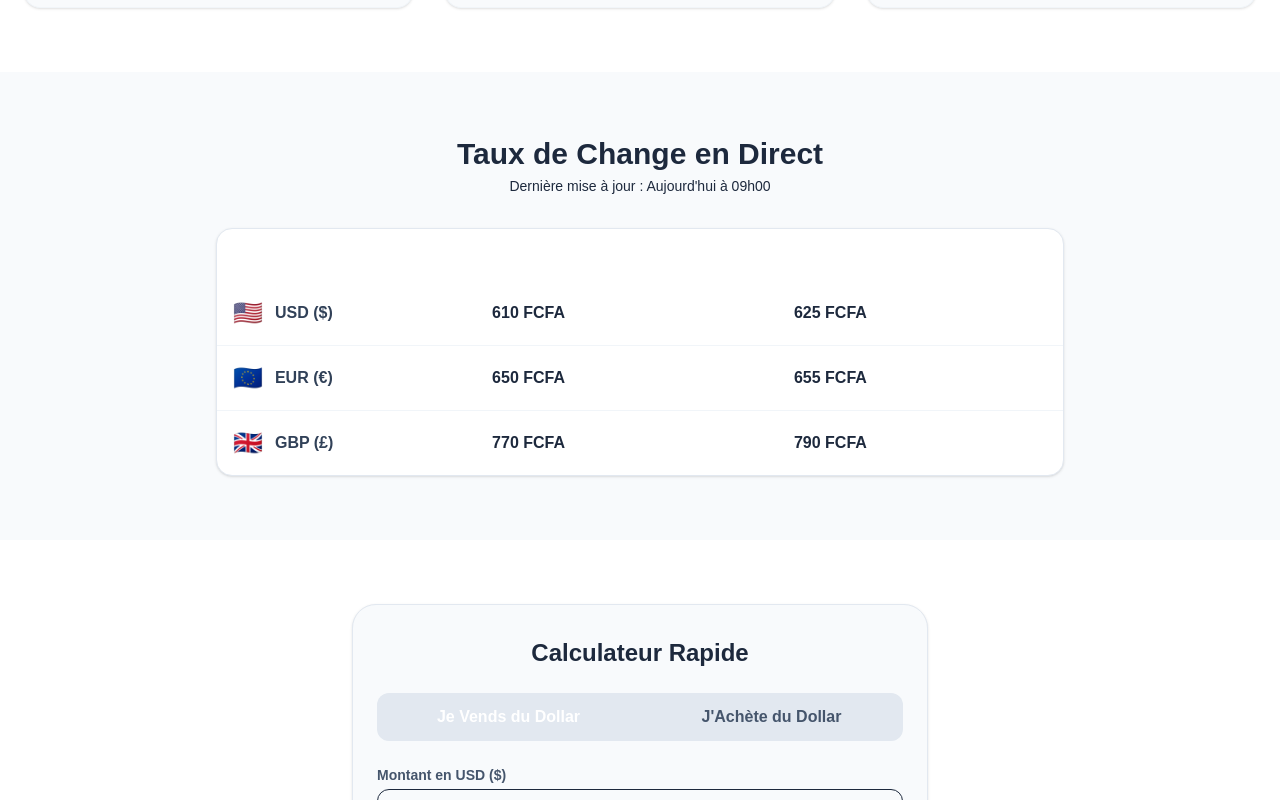
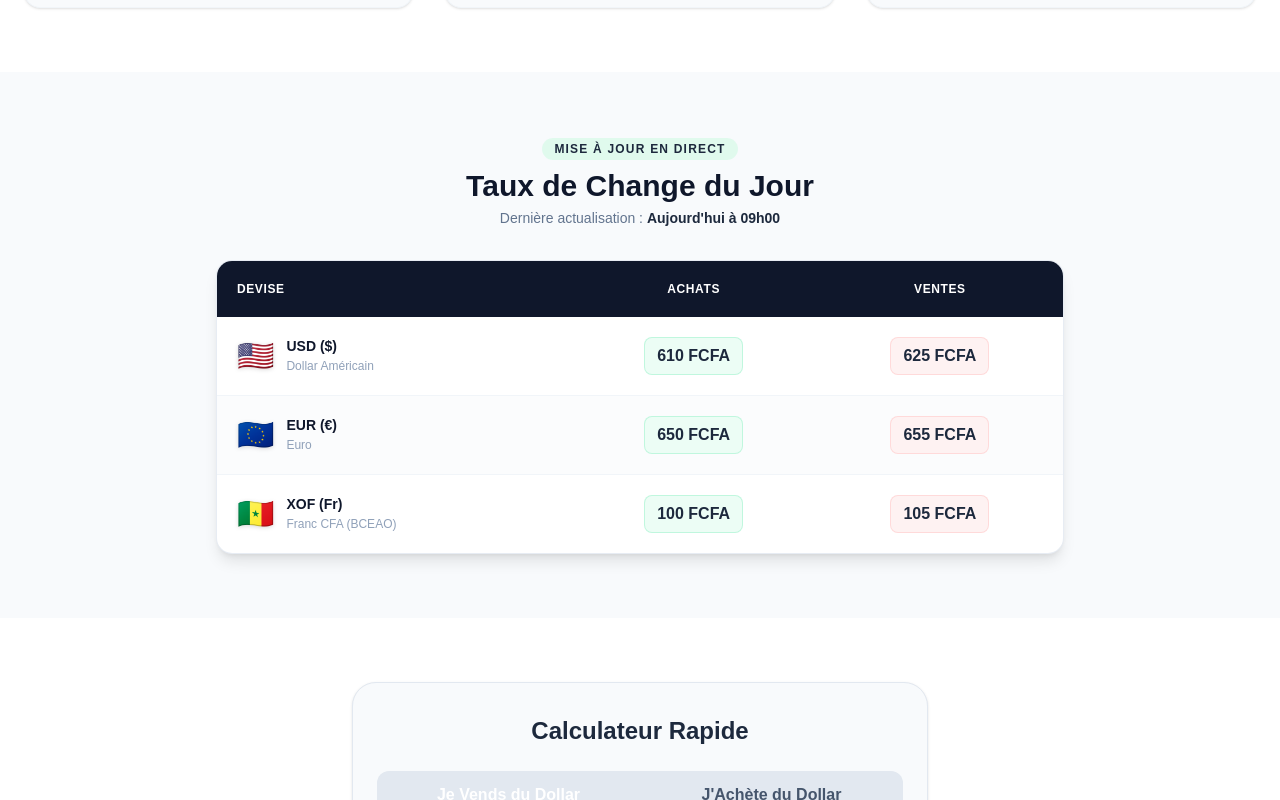
Before and after one commit to alandarryl/commu-change-cg, a Next.js app: page / in a window 1280 px wide. Shown: the part 1640-2440 px from the top of the page. Built offline with nearby package versions, Linux system fonts and the light colour scheme.

Commit message:
fix the hero typo, make the header visible for the table, and add one more carousel

```diff
--- a/src/components/HeroCarousel.js
+++ b/src/components/HeroCarousel.js
@@ -3,17 +3,22 @@ import { useState, useEffect } from 'react';
 
 const slides = [
   {
-    image: '/images/hero1.jpg',
+    image: '/images/Hero1.jpg',
     title: 'Transparence & Rapidité',
     desc: 'Bénéficiez des meilleurs taux d’échange de devises en toute confiance.',
   },
   {
-    image: '/images/hero2.jpg',
+    image: '/images/Hero2.jpg',
     title: 'Proximité & Sécurité',
     desc: 'Votre partenaire financier de confiance à Brazzaville et dans toute la région.',
   },
   {
-    image: '/images/hero3.jpg',
+    image: '/images/Hero3.jpg',
+    title: 'Service Client Exceptionnel',
+    desc: 'Notre équipe est là pour vous accompagner dans tous vos échanges de devises.',
+  },
+  {
+    image: '/images/Hero4.jpg',
     title: 'Service Client Exceptionnel',
     desc: 'Notre équipe est là pour vous accompagner dans tous vos échanges de devises.',
   },
--- a/src/components/RateTable.js
+++ b/src/components/RateTable.js
@@ -1,41 +1,102 @@
 export default function RateTable() {
   const rates = [
-    { currency: 'USD ($)', flag: '🇺🇸', buy: '610 FCFA', sell: '625 FCFA' },
-    { currency: 'EUR (€)', flag: '🇪🇺', buy: '650 FCFA', sell: '655 FCFA' },
-    { currency: 'GBP (£)', flag: '🇬🇧', buy: '770 FCFA', sell: '790 FCFA' },
+    { currency: 'USD ($)', name: 'Dollar Américain', flag: '🇺🇸', buy: '610 FCFA', sell: '625 FCFA' },
+    { currency: 'EUR (€)', name: 'Euro', flag: '🇪🇺', buy: '650 FCFA', sell: '655 FCFA' },
+    { currency: 'XOF (Fr)', name: 'Franc CFA (BCEAO)', flag: '🇸🇳', buy: '100 FCFA', sell: '105 FCFA' },
   ];
 
   return (
     <section id="taux" className="py-16 bg-slate-50">
       <div className="max-w-4xl mx-auto px-6">
+
+        {/* En-tête de section */}
         <div className="text-center mb-8">
-          <h2 className="text-3xl font-bold text-slate-800">Taux de Change en Direct</h2>
-          <p className="text-sm text-congo-green font-medium mt-1">Dernière mise à jour : Aujourd'hui à 09h00</p>
+          <span className="text-congo-green text-xs font-bold uppercase tracking-widest bg-emerald-100/60 px-3 py-1 rounded-full">
+            Mise à jour en direct
+          </span>
+          <h2 className="text-3xl font-extrabold text-slate-900 mt-2">
+            Taux de Change du Jour
+          </h2>
+          <p className="text-sm text-slate-500 font-medium mt-1">
+            Dernière actualisation : <span className="text-slate-800 font-semibold">Aujourd'hui à 09h00</span>
+          </p>
         </div>
 
-        <div className="overflow-x-auto bg-white rounded-2xl shadow-sm border border-slate-200">
+        {/* Conteneur Tableau */}
+        <div className="bg-white rounded-2xl shadow-lg border border-slate-200/80 overflow-hidden">
+          <div className="overflow-x-auto">
             <table className="w-full text-left border-collapse">
+
+              {/* En-tête */}
               <thead>
-              <tr className="bg-congo-green text-white text-sm uppercase">
-                <th className="p-4 rounded-tl-2xl">Devise</th>
-                <th className="p-4">Nous Achetons</th>
-                <th className="p-4 rounded-tr-2xl">Nous Vendons</th>
+                <tr className="bg-slate-900 text-white text-xs uppercase tracking-wider">
+                  <th className="p-4 sm:p-5 font-bold">Devise</th>
+                  <th className="p-4 sm:p-5 font-bold text-center">ACHATS</th>
+                  <th className="p-4 sm:p-5 font-bold text-center">VENTES</th>
+                  {/* <th className="p-4 sm:p-5 font-bold text-right">Action</th> */}
                 </tr>
               </thead>
-            <tbody className="divide-y divide-slate-100 font-medium">
+
+              {/* Corps */}
+              <tbody className="divide-y divide-slate-100 text-sm font-medium">
                 {rates.map((row, i) => (
-                <tr key={i} className="hover:bg-slate-50 transition">
-                  <td className="p-4 flex items-center gap-3">
-                    <span className="text-2xl">{row.flag}</span>
-                    <span className="font-bold text-slate-700">{row.currency}</span>
+                  <tr
+                    key={i}
+                    className="hover:bg-emerald-50/40 transition-colors even:bg-slate-50/50"
+                  >
+                    {/* Nom de la devise */}
+                    <td className="p-4 sm:p-5">
+                      <div className="flex items-center gap-3">
+                        <span className="text-3xl drop-shadow-sm">{row.flag}</span>
+                        <div>
+                          <span className="font-extrabold text-slate-900 block leading-tight">
+                            {row.currency}
+                          </span>
+                          <span className="text-xs text-slate-400 font-normal">
+                            {row.name}
+                          </span>
+                        </div>
+                      </div>
                     </td>
-                  <td className="p-4 text-congo-green font-bold">{row.buy}</td>
-                  <td className="p-4 text-congo-red font-bold">{row.sell}</td>
+
+                    {/* Prix d'Achat (Vert) */}
+                    <td className="p-4 sm:p-5 text-center">
+                      <span className="inline-block bg-emerald-50 text-congo-greenDark border border-emerald-200/60 font-extrabold px-3 py-1.5 rounded-lg text-base">
+                        {row.buy}
+                      </span>
+                    </td>
+
+                    {/* Prix de Vente (Rouge) */}
+                    <td className="p-4 sm:p-5 text-center">
+                      <span className="inline-block bg-red-50 text-congo-red border border-red-200/60 font-extrabold px-3 py-1.5 rounded-lg text-base">
+                        {row.sell}
+                      </span>
+                    </td>
+
+                    {/* Bouton WhatsApp direct */}
+                    {/* <td className="p-4 sm:p-5 text-right">
+                      <a
+                        href={`https://wa.me/242000000000?text=Bonjour,%20je%20souhaite%20réserver%20des%20${encodeURIComponent(row.currency)}`}
+                        target="_blank"
+                        rel="noopener noreferrer"
+                        className="inline-flex items-center gap-1 bg-slate-100 hover:bg-congo-green hover:text-white text-slate-700 font-bold text-xs px-3 py-2 rounded-lg transition"
+                      >
+                        Réserver
+                      </a>
+                    </td> */}
                   </tr>
                 ))}
               </tbody>
+
             </table>
           </div>
+
+          {/* Note d'information en bas */}
+          {/* <div className="bg-slate-50 border-t border-slate-100 p-4 text-center text-xs text-slate-500">
+            💡 Taux sujets à de légères variations selon le volume. Passez en agence ou contactez-nous sur WhatsApp pour bloquer un taux.
+          </div> */}
+        </div>
+
       </div>
     </section>
   );
```
Lines whose indentation alone changed are shown as unchanged.
